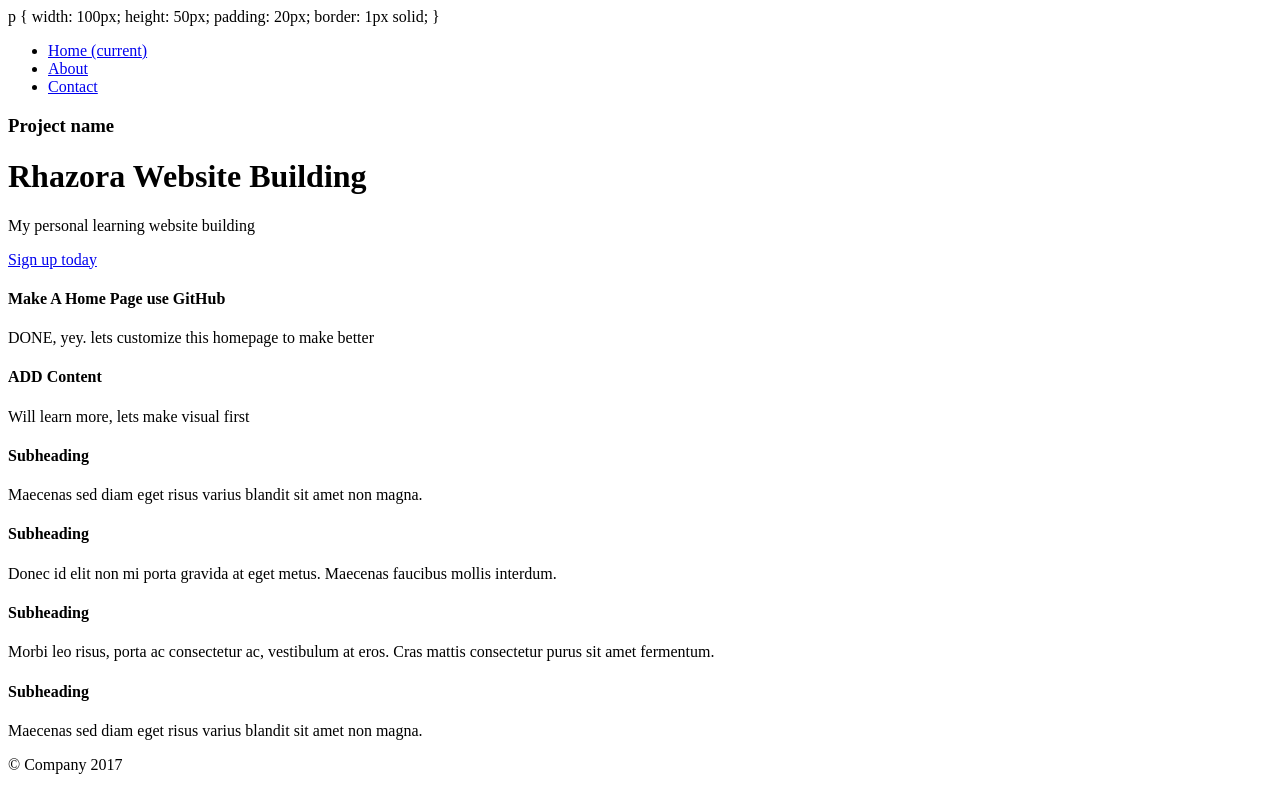
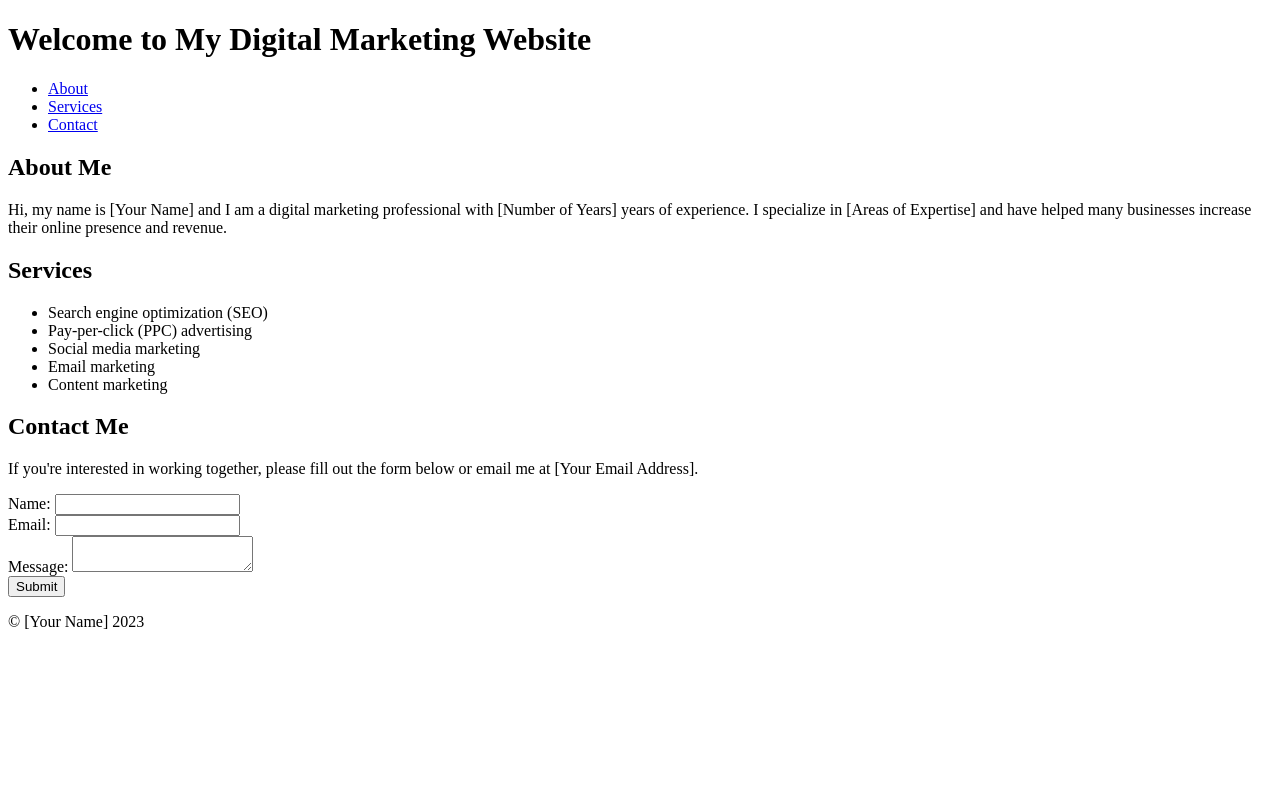
Before and after one commit to RhazorJavkins/rhazora.github.io, a plain HTML site: page index.html in a window 1280 px wide. Drawn offline with Linux system fonts and the light colour scheme.

Commit message:
Update index.html

```diff
--- a/index.html
+++ b/index.html
@@ -1,81 +1,51 @@
 <!DOCTYPE html>
+<html>
   <head>
-    <meta charset="utf-8">
-    <meta name="viewport" content="width=device-width, initial-scale=1, shrink-to-fit=no">
-    <meta name="description" content="">
-    <meta name="author" content="">
-    <link rel="icon" href="../../../../favicon.ico">
-
-    <title>Narrow Jumbotron Template for Bootstrap</title>
-
-    <!-- Bootstrap core CSS -->
-    <link href="../../css/editor.css" rel="stylesheet">
-
-    <!-- Custom styles for this template -->
-    <link href="narrow-jumbotron.css" rel="stylesheet">
+    <title>My Digital Marketing Website</title>
+    <meta name="description" content="This is a personal website about digital marketing.">
   </head>
-
   <body>
-    p {
-    width: 100px;
-    height: 50px;
-    padding: 20px;
-    border: 1px solid;
-    }
-    <div class="container">
-      <div class="header clearfix">
+    <header>
+      <h1>Welcome to My Digital Marketing Website</h1>
       <nav>
-          <ul class="nav nav-pills float-right">
-            <li class="nav-item">
-              <a class="nav-link active" href="#">Home <span class="sr-only">(current)</span></a>
-            </li>
-            <li class="nav-item">
-              <a class="nav-link" href="#">About</a>
-            </li>
-            <li class="nav-item">
-              <a class="nav-link" href="#">Contact</a>
-            </li>
+        <ul>
+          <li><a href="#about">About</a></li>
+          <li><a href="#services">Services</a></li>
+          <li><a href="#contact">Contact</a></li>
         </ul>
       </nav>
-        <h3 class="text-muted">Project name</h3>
-      </div>
-
-      <div class="jumbotron">
-        <h1 class="display-3">Rhazora Website Building</h1>
-        <p class="lead">My personal learning website building</p>
-        <p><a class="btn btn-lg btn-success" href="#" role="button">Sign up today</a></p>
-      </div>
-
-      <div class="row marketing">
-        <div class="col-lg-6">
-          <h4>Make A Home Page use GitHub</h4>
-          <p>DONE, yey. lets customize this homepage to make better</p>
-
-          <h4>ADD Content</h4>
-          <p>Will learn more, lets make visual first</p>
-
-          <h4>Subheading</h4>
-          <p>Maecenas sed diam eget risus varius blandit sit amet non magna.</p>
-        </div>
-
-        <div class="col-lg-6">
-          <h4>Subheading</h4>
-          <p>Donec id elit non mi porta gravida at eget metus. Maecenas faucibus mollis interdum.</p>
-
-          <h4>Subheading</h4>
-          <p>Morbi leo risus, porta ac consectetur ac, vestibulum at eros. Cras mattis consectetur purus sit amet fermentum.</p>
-
-          <h4>Subheading</h4>
-          <p>Maecenas sed diam eget risus varius blandit sit amet non magna.</p>
-        </div>
-      </div>
-
-      <footer class="footer">
-        <p>© Company 2017</p>
+    </header>
+    <main>
+      <section id="about">
+        <h2>About Me</h2>
+        <p>Hi, my name is [Your Name] and I am a digital marketing professional with [Number of Years] years of experience. I specialize in [Areas of Expertise] and have helped many businesses increase their online presence and revenue.</p>
+      </section>
+      <section id="services">
+        <h2>Services</h2>
+        <ul>
+          <li>Search engine optimization (SEO)</li>
+          <li>Pay-per-click (PPC) advertising</li>
+          <li>Social media marketing</li>
+          <li>Email marketing</li>
+          <li>Content marketing</li>
+        </ul>
+      </section>
+      <section id="contact">
+        <h2>Contact Me</h2>
+        <p>If you're interested in working together, please fill out the form below or email me at [Your Email Address].</p>
+        <form>
+          <label for="name">Name:</label>
+          <input type="text" id="name" name="name" required><br>
+          <label for="email">Email:</label>
+          <input type="email" id="email" name="email" required><br>
+          <label for="message">Message:</label>
+          <textarea id="message" name="message" required></textarea><br>
+          <input type="submit" value="Submit">
+        </form>
+      </section>
+    </main>
+    <footer>
+      <p>&copy; [Your Name] 2023</p>
     </footer>
-
-    </div> <!-- /container -->
-
-
   </body>
 </html>
```
Lines whose indentation alone changed are shown as unchanged.
